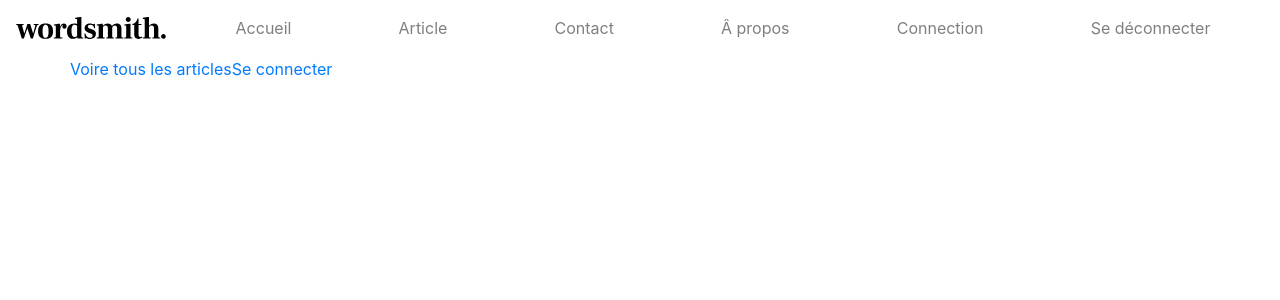
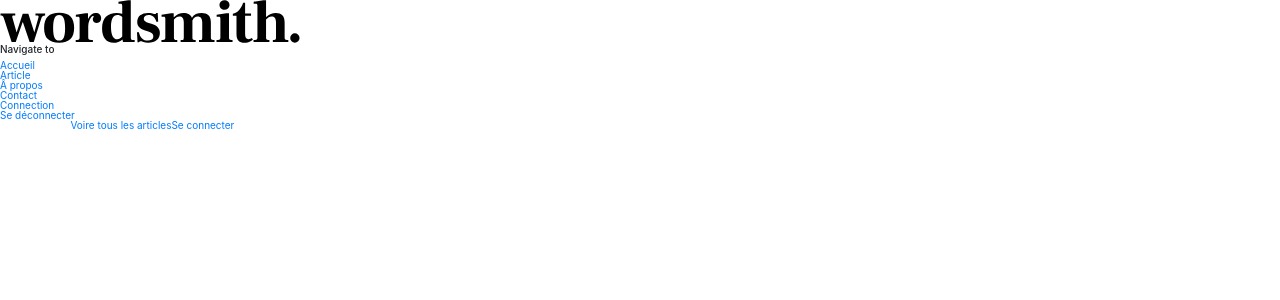
Before and after one commit to Goodup302/portfolio-blog, a PHP site: page / in a window 1280 px wide. Shown: the top 300 px of the page. Run offline with PHP 8.4, Linux system fonts and the light colour scheme; classes that the project's autoload settings leave out are loaded by file name; some libraries are stand-ins or nearby versions.

Commit message:
HTML integration of the navbar
Signed-off-by: Goodup302 <j.f0471430704@gmail.com>

```diff
--- a/app/views/templates/default.twig
+++ b/app/views/templates/default.twig
@@ -1,49 +1,80 @@
 <!DOCTYPE HTML>
-<html lang="fr">
+<html class="no-js" lang="fr">
 <head>
     <title>{{ title }}</title>
     <meta charset="utf-8" />
     <meta name="viewport" content="width=device-width, initial-scale=1, maximum-scale=1, shrink-to-fit=no">
     <link href="https://stackpath.bootstrapcdn.com/bootstrap/4.1.3/css/bootstrap.min.css" rel="stylesheet" integrity="sha384-MCw98/SFnGE8fJT3GXwEOngsV7Zt27NXFoaoApmYm81iuXoPkFOJwJ8ERdknLPMO" crossorigin="anonymous">
+
+    <!--- basic page needs
+    ================================================== -->
+    <meta charset="utf-8">
+    <meta name="description" content="">
+    <meta name="author" content="">
+
+    <!-- mobile specific metas
+    ================================================== -->
+    <meta name="viewport" content="width=device-width, initial-scale=1, maximum-scale=1">
+    <link href="https://stackpath.bootstrapcdn.com/bootstrap/4.1.3/css/bootstrap.min.css" rel="stylesheet" integrity="sha384-MCw98/SFnGE8fJT3GXwEOngsV7Zt27NXFoaoApmYm81iuXoPkFOJwJ8ERdknLPMO" crossorigin="anonymous">
+
+    <!-- CSS
+    ================================================== -->
+    <link rel="stylesheet" href="css/base.css">
+    <link rel="stylesheet" href="css/vendor.css">
+    <link rel="stylesheet" href="css/main.css">
+
+    <!-- script
+    ================================================== -->
+    <script src="js/modernizr.js"></script>
+
+    <!-- favicons
+    ================================================== -->
+    <link rel="shortcut icon" href="favicon.ico" type="image/x-icon">
+    <link rel="icon" href="favicon.ico" type="image/x-icon">
 </head>
-<body>
+<body id="top">
 
 
-    <nav class="navbar navbar-expand-md navbar-light">
-        <a class="navbar-brand d-flex flex-column text-center align-items-center site_title" href="#">
-            <img src="images/logo.svg" width="150" class="text-center" alt="">
-        </a>
-        <button class="navbar-toggler" type="button" data-toggle="collapse" data-target="#main_navbar_target">
-            <span class="navbar-toggler-icon"></span>
-        </button>
-        <div class="collapse navbar-collapse" id="main_navbar_target">
-            <div class="navbar-nav header_menu w-100 justify-content-around">
-                <a class="nav-item nav-link" href="index.php?p=home">Accueil</a>
-                <a class="nav-item nav-link" href="index.php?p=loop">Article</a>
-                <a class="nav-item nav-link" href="index.php?p=contact">Contact</a>
-                <a class="nav-item nav-link" href="index.php?p=about">Â propos</a>
-                <a class="nav-item nav-link" href="index.php?p=auth">Connection</a>
-                <a class="nav-item nav-link" href="index.php?p=auth&disconnect=true">Se déconnecter</a>
-            </div>
-        </div>
-    </nav>
+    <!-- header
+    ================================================== -->
+    <header class="s-header header">
+
+        <div class="header__logo">
+            <a class="logo" href="index.html">
+                <img src="images/logo.svg" alt="Homepage">
+            </a>
+        </div> <!-- end header__logo -->
 
 
-    <nav class="col-md-12 d-flex">
-
-    </nav>
+        <nav class="header__nav-wrap">
+            <h2 class="header__nav-heading h6">Navigate to</h2>
+            <ul class="header__nav">
+                <li class="current"><a href="index.php?p=home" title="">Accueil</a></li>
+                <li><a href="index.php?p=loop" title="">Article</a></li>
+                <li><a href="index.php?p=about" title="">Â propos</a></li>
+                <li><a href="index.php?p=contact" title="">Contact</a></li>
+                <li><a href="index.php?p=auth" title="">Connection</a></li>
+                <li><a href="index.php?p=auth&disconnect=true" title="">Se déconnecter</a></li>
+            </ul> <!-- end header__nav -->
+        </nav> <!-- end header__nav-wrap -->
+    </header> <!-- s-header -->
 
 
+    <section class="s-content">
 
-    <div class="container">
-        <div class="row">
+        <div class="row entries-wrap wide">
             {% block content %}
             {% endblock %}
         </div>
-    </div>
+
+    </section>
 
     <script src="https://code.jquery.com/jquery-3.3.1.slim.min.js" integrity="sha384-q8i/X+965DzO0rT7abK41JStQIAqVgRVzpbzo5smXKp4YfRvH+8abtTE1Pi6jizo" crossorigin="anonymous"></script>
     <script src="https://cdnjs.cloudflare.com/ajax/libs/popper.js/1.14.3/umd/popper.min.js" integrity="sha384-ZMP7rVo3mIykV+2+9J3UJ46jBk0WLaUAdn689aCwoqbBJiSnjAK/l8WvCWPIPm49" crossorigin="anonymous"></script>
     <script src="https://stackpath.bootstrapcdn.com/bootstrap/4.1.3/js/bootstrap.min.js" integrity="sha384-ChfqqxuZUCnJSK3+MXmPNIyE6ZbWh2IMqE241rYiqJxyMiZ6OW/JmZQ5stwEULTy" crossorigin="anonymous"></script>
+
+    <script src="js/jquery-3.2.1.min.js"></script>
+    <script src="js/plugins.js"></script>
+    <script src="js/main.js"></script>
 </body>
 </html>
--- a/public/index.html
+++ b/public/index.html
@@ -12,6 +12,7 @@
     <!-- mobile specific metas
     ================================================== -->
     <meta name="viewport" content="width=device-width, initial-scale=1, maximum-scale=1">
+    <link href="https://stackpath.bootstrapcdn.com/bootstrap/4.1.3/css/bootstrap.min.css" rel="stylesheet" integrity="sha384-MCw98/SFnGE8fJT3GXwEOngsV7Zt27NXFoaoApmYm81iuXoPkFOJwJ8ERdknLPMO" crossorigin="anonymous">
 
     <!-- CSS
     ================================================== -->
@@ -722,6 +723,10 @@ Copyright &copy;<script>document.write(new Date().getFullYear());</script> All r
 
     <!-- Java Script
     ================================================== -->
+    <script src="https://code.jquery.com/jquery-3.3.1.slim.min.js" integrity="sha384-q8i/X+965DzO0rT7abK41JStQIAqVgRVzpbzo5smXKp4YfRvH+8abtTE1Pi6jizo" crossorigin="anonymous"></script>
+    <script src="https://cdnjs.cloudflare.com/ajax/libs/popper.js/1.14.3/umd/popper.min.js" integrity="sha384-ZMP7rVo3mIykV+2+9J3UJ46jBk0WLaUAdn689aCwoqbBJiSnjAK/l8WvCWPIPm49" crossorigin="anonymous"></script>
+    <script src="https://stackpath.bootstrapcdn.com/bootstrap/4.1.3/js/bootstrap.min.js" integrity="sha384-ChfqqxuZUCnJSK3+MXmPNIyE6ZbWh2IMqE241rYiqJxyMiZ6OW/JmZQ5stwEULTy" crossorigin="anonymous"></script>
+
     <script src="js/jquery-3.2.1.min.js"></script>
     <script src="js/plugins.js"></script>
     <script src="js/main.js"></script>
```
